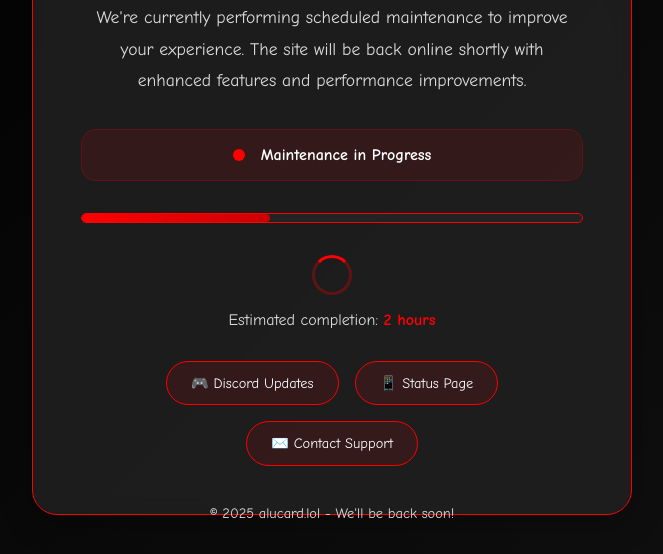
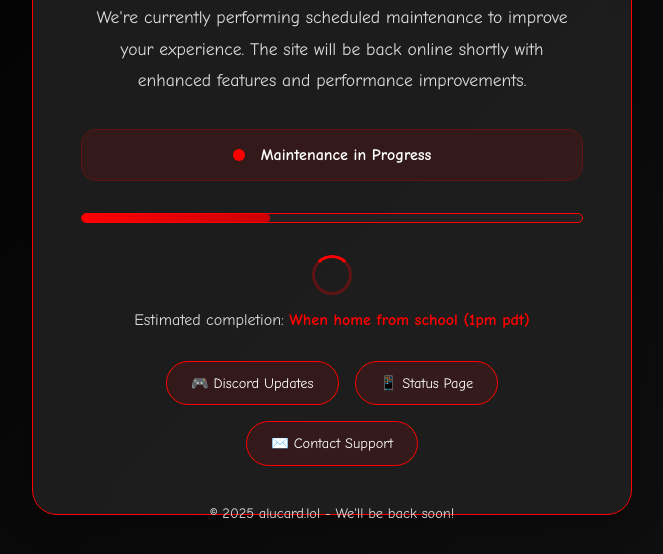
Before and after one commit to fusionnetwork-dev/alucard.lol, a plain HTML site: page index.html in a window 1280 px wide. Shown: the part 246-800 px from the top of the page, without its empty margins (308-971 px from the left). Drawn offline with Linux system fonts and the light colour scheme; a web font is replaced by a local one.

Commit message:
Update index.html

```diff
--- a/index.html
+++ b/index.html
@@ -355,7 +355,7 @@
             <div class="loading-spinner"></div>
 
             <p class="eta">
-                Estimated completion: <span class="eta-time" id="eta-time">2 hours</span>
+                Estimated completion: <span class="eta-time" id="eta-time">When home from school (1pm pdt)</span>
             </p>
 
             <div class="social-links">
```
